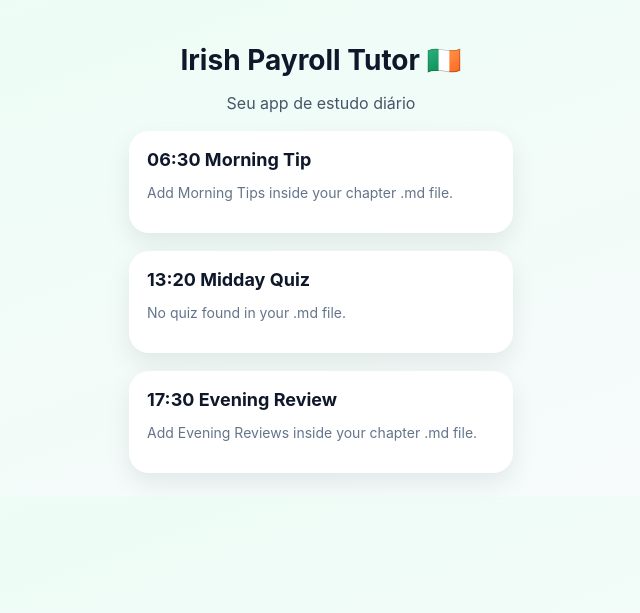
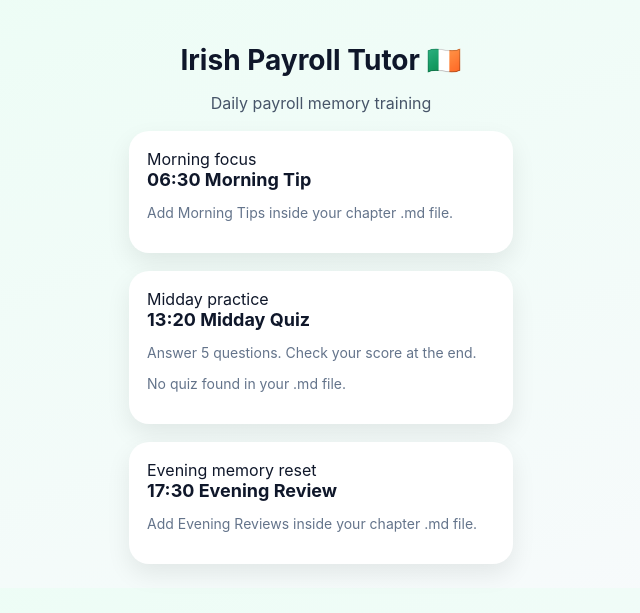
Before and after one commit to brunonfreitas/irish-payroll-tutor, a Flask app: template templates/index.html in a window 1280 px wide. Shown: the top 613 px of the page, without its empty margins (319-959 px from the left). Run offline with Flask 3, Linux system fonts and the light colour scheme; the template is opened without the code that fills it, so the values that code supplies are empty; some libraries are stand-ins or nearby versions.

Commit message:
improve daily routine layout

```diff
--- a/app.py
+++ b/app.py
@@ -5,6 +5,7 @@ import random
 app = Flask(__name__)
 
 STUDY_FOLDER = "study_notes"
+QUIZ_LIMIT = 5
 
 def load_chapters():
     chapters = []
@@ -87,10 +88,13 @@ def extract_quizzes(chapters):
         if current:
             quizzes.append(current)
 
-    return [
+    valid_quizzes = [
         quiz for quiz in quizzes
         if len(quiz["options"]) == 4 and quiz["correct"] in ["A", "B", "C", "D"]
     ]
+
+    random.shuffle(valid_quizzes)
+    return valid_quizzes[:QUIZ_LIMIT]
 
 @app.route("/")
 def home():
@@ -100,10 +104,13 @@ def home():
     evening_reviews = extract_section_items(chapters, "## Evening Reviews")
     quizzes = extract_quizzes(chapters)
 
+    morning_tip = random.choice(morning_tips) if morning_tips else None
+    evening_review = random.choice(evening_reviews) if evening_reviews else None
+
     return render_template(
         "index.html",
-        morning_tip=random.choice(morning_tips) if morning_tips else None,
-        evening_review=random.choice(evening_reviews) if evening_reviews else None,
+        morning_tip=morning_tip,
+        evening_review=evening_review,
         quizzes=quizzes
     )
 
--- a/templates/index.html
+++ b/templates/index.html
@@ -27,20 +27,26 @@
 <body>
   <main class="app">
 
-    <h1>Irish Payroll Tutor 🇮🇪</h1>
-    <p>Seu app de estudo diário</p>
+    <header class="app-header">
+      <h1>Irish Payroll Tutor 🇮🇪</h1>
+      <p>Daily payroll memory training</p>
+    </header>
 
-    <div class="card" id="morning">
+    <section class="card routine-card" id="morning">
+      <div class="card-label">Morning focus</div>
       <h2>06:30 Morning Tip</h2>
+
       {% if morning_tip %}
-        <p>{{ morning_tip }}</p>
+        <p class="study-text">{{ morning_tip }}</p>
       {% else %}
-        <p>Add Morning Tips inside your chapter .md file.</p>
+        <p class="study-text muted">Add Morning Tips inside your chapter .md file.</p>
       {% endif %}
-    </div>
+    </section>
 
-    <div class="card" id="quiz">
+    <section class="card routine-card" id="quiz">
+      <div class="card-label">Midday practice</div>
       <h2>13:20 Midday Quiz</h2>
+      <p class="helper-text">Answer 5 questions. Check your score at the end.</p>
 
       {% if quizzes %}
         <form id="quizForm">
@@ -48,7 +54,9 @@
             {% set question_index = loop.index0 %}
 
             <div class="quiz-question">
-              <p><strong>{{ loop.index }}. {{ quiz.question }}</strong></p>
+              <p class="question-text">
+                <strong>{{ loop.index }}. {{ quiz.question }}</strong>
+              </p>
 
               {% for option in quiz.options %}
                 <label class="option">
@@ -69,18 +77,20 @@
 
         <div id="quizResult" class="result"></div>
       {% else %}
-        <p>No quiz found in your .md file.</p>
+        <p class="study-text muted">No quiz found in your .md file.</p>
       {% endif %}
-    </div>
+    </section>
 
-    <div class="card" id="review">
+    <section class="card routine-card" id="review">
+      <div class="card-label">Evening memory reset</div>
       <h2>17:30 Evening Review</h2>
+
       {% if evening_review %}
-        <p>{{ evening_review }}</p>
+        <p class="study-text">{{ evening_review }}</p>
       {% else %}
-        <p>Add Evening Reviews inside your chapter .md file.</p>
+        <p class="study-text muted">Add Evening Reviews inside your chapter .md file.</p>
       {% endif %}
-    </div>
+    </section>
 
   </main>
 
```
